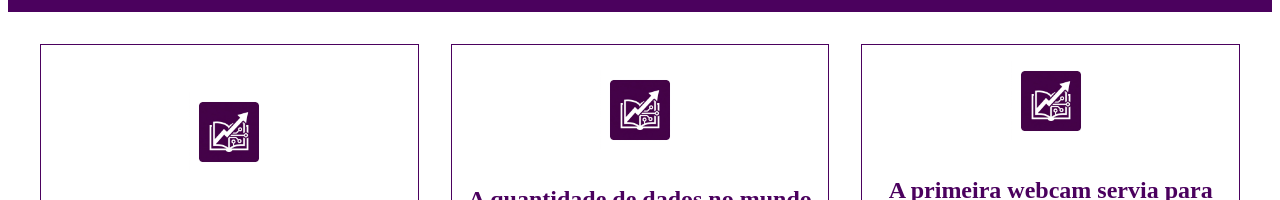
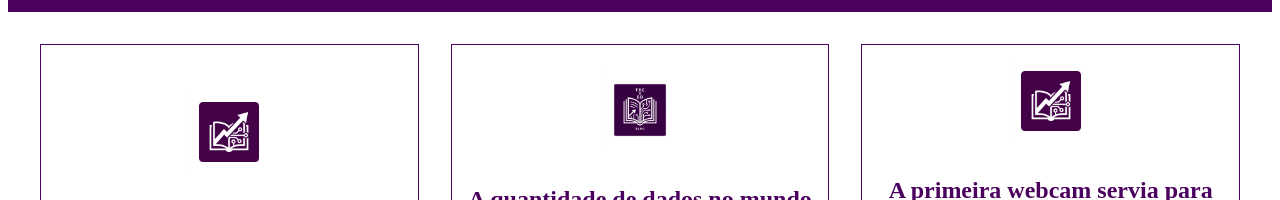
Before and after one commit to 30samantha1a/melhoriasparaoblog, a plain HTML site: page index.html in a window 1280 px wide. Shown: the part 142-342 px from the top of the page. Drawn offline with Linux system fonts and the light colour scheme.

Commit message:
img blog

```diff
--- a/index.html
+++ b/index.html
@@ -31,7 +31,7 @@
         </div>
       </article>
       <article>
-        <img src="imagem-blog-samantha.jpg" alt="Ícone quadrado com fundo roxo escuro (#4B015E) e i
+        <img src="img blog da samantha.jpg" alt="Ícone quadrado com fundo roxo escuro (#4B015E) e i
         lustrações na cor branca (#FFFFFF). No centro, há o desenho vetorial de um livro aberto,
         com linhas de circuito integrado na página direita e gráficos com seta para cima na página
         esquerda. Acima do livro está escrito TEC & ED e abaixo a palavra BLOG">
```
